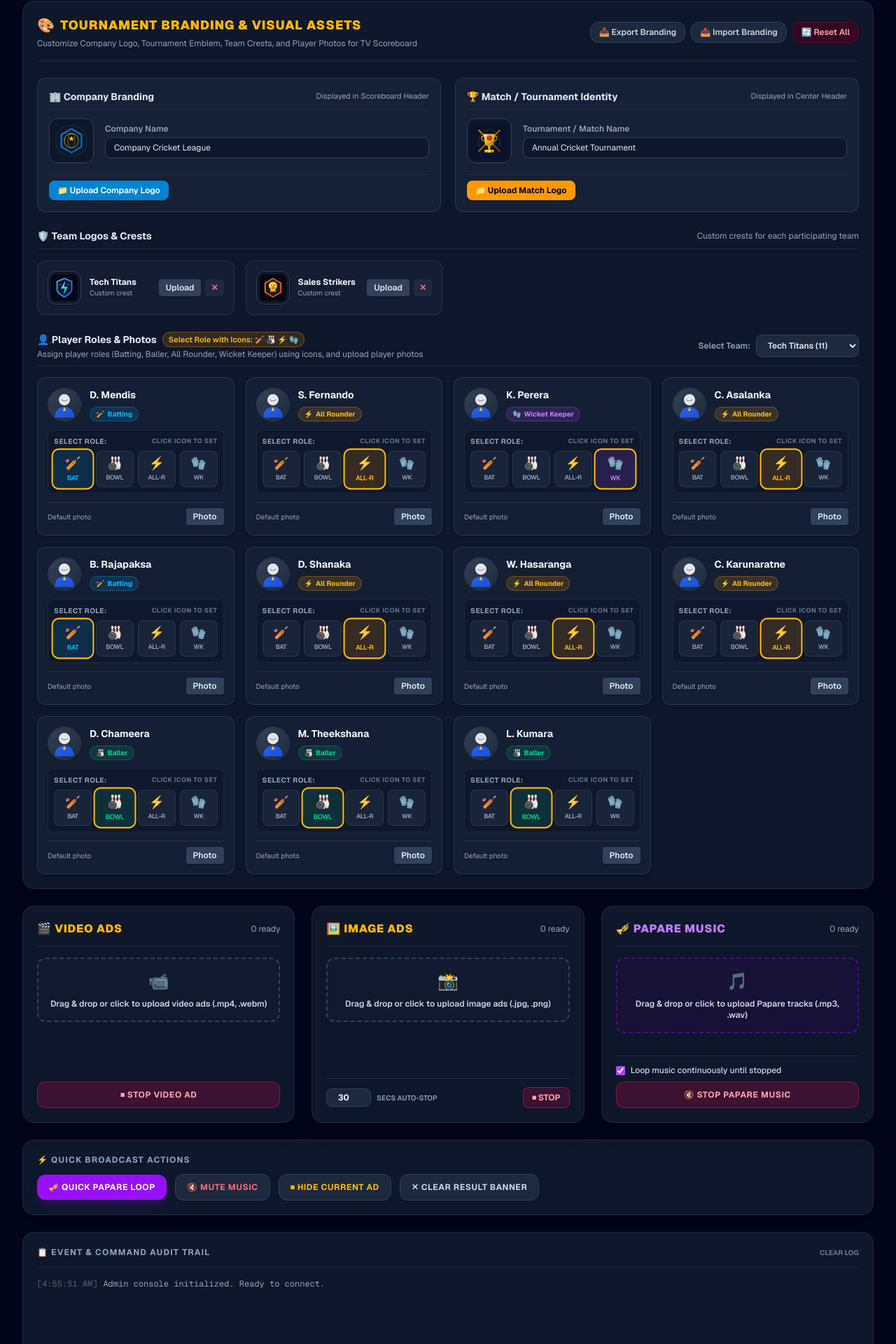
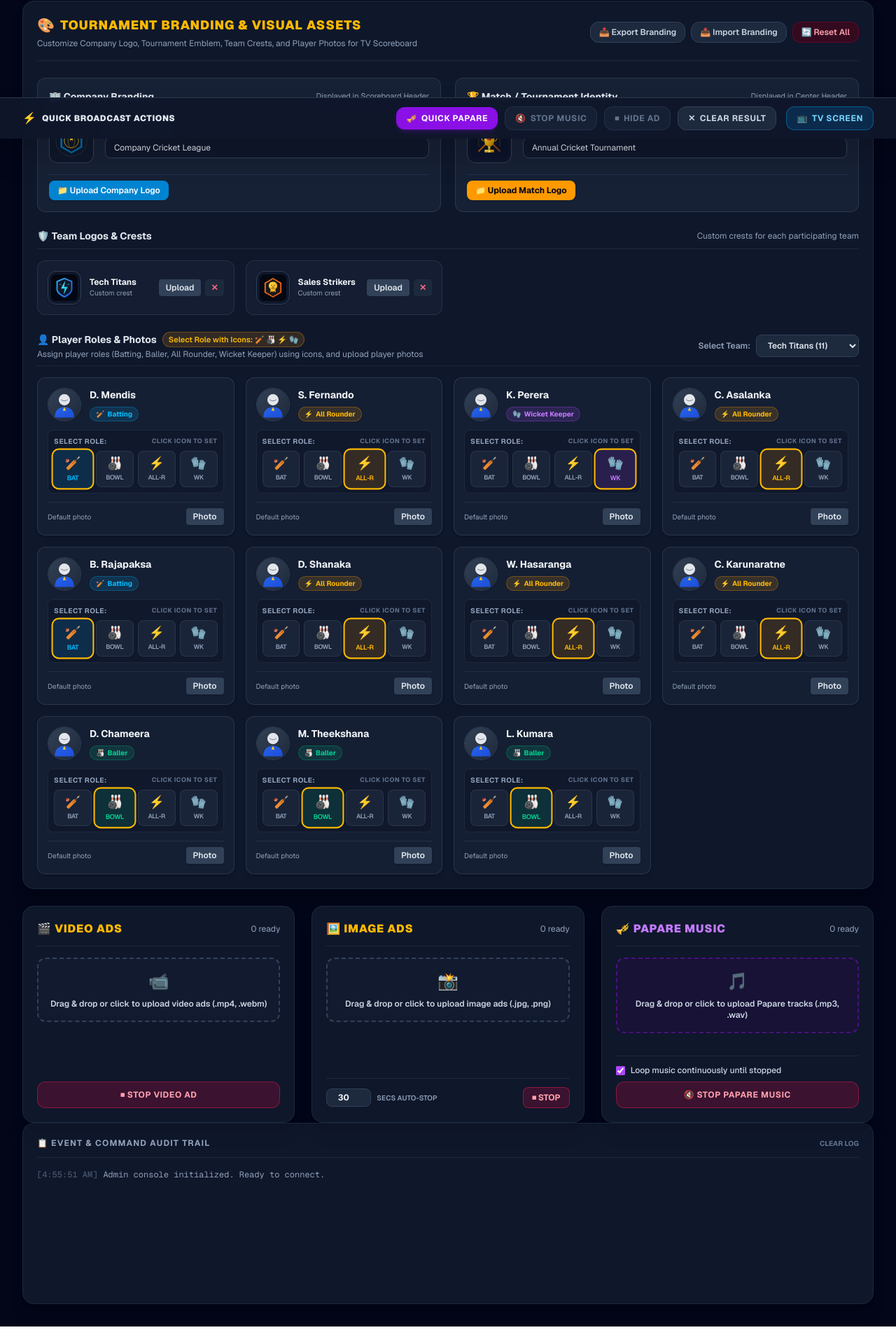
Before and after one commit to sahan-dileep/cricket-scoreboard, a Next.js app in the folder web-scoreboard/: page /admin in a window 1280 px wide. Shown: the part 602-2522 px from the top of the page at 70% size. After the commit the page ends 2497 px from the top, so only its background shows below. Built offline with nearby package versions, Linux system fonts and the light colour scheme.

Commit message:
Dock Quick Broadcast Actions bar permanently at the bottom of the app

```diff
--- a/web-scoreboard/src/app/admin/page.tsx
+++ b/web-scoreboard/src/app/admin/page.tsx
@@ -625,7 +625,7 @@ export default function AdminPage() {
   };
 
   return (
-    <main className="min-h-screen bg-slate-950 text-slate-100 p-4 md:p-8 font-sans">
+    <main className="min-h-screen bg-slate-950 text-slate-100 p-4 md:p-8 font-sans pb-28">
       {/* Top Header */}
       <div className="flex flex-col md:flex-row items-start md:items-center justify-between pb-6 border-b border-slate-800 gap-4">
         <div>
@@ -1469,47 +1469,6 @@ export default function AdminPage() {
         </div>
       </div>
 
-      {/* Quick Action Bar */}
-      <div className="my-6 p-5 bg-slate-900 border border-slate-800 rounded-2xl shadow-xl">
-        <h2 className="text-xs font-bold uppercase tracking-widest text-slate-400 mb-3">
-          ⚡ Quick Broadcast Actions
-        </h2>
-        <div className="flex flex-wrap items-center gap-3">
-          <button
-            onClick={() =>
-              sendCommand('PLAY_MUSIC', {
-                src: musicFiles[0]?.url || '/assets/music/papare_sample.mp3',
-                loop: loopMusic,
-              })
-            }
-            className="px-4 py-2.5 rounded-xl bg-purple-600 hover:bg-purple-500 text-white font-bold text-xs uppercase tracking-wider transition-colors shadow-lg shadow-purple-600/20 cursor-pointer"
-          >
-            🎺 Quick Papare Loop
-          </button>
-
-          <button
-            onClick={stopMusic}
-            className="px-4 py-2.5 rounded-xl bg-slate-800 hover:bg-slate-700 text-rose-400 font-bold text-xs uppercase tracking-wider transition-colors border border-slate-700 cursor-pointer"
-          >
-            🔇 Mute Music
-          </button>
-
-          <button
-            onClick={stopAd}
-            className="px-4 py-2.5 rounded-xl bg-slate-800 hover:bg-slate-700 text-amber-400 font-bold text-xs uppercase tracking-wider transition-colors border border-slate-700 cursor-pointer"
-          >
-            ⏹ Hide Current Ad
-          </button>
-
-          <button
-            onClick={() => sendCommand('CLEAR_RESULT')}
-            className="px-4 py-2.5 rounded-xl bg-slate-800 hover:bg-slate-700 text-slate-300 font-bold text-xs uppercase tracking-wider transition-colors border border-slate-700 cursor-pointer"
-          >
-            ✕ Clear Result Banner
-          </button>
-        </div>
-      </div>
-
       {/* Event Audit Log */}
       <div className="bg-slate-900 border border-slate-800 rounded-2xl p-5 shadow-xl">
         <div className="flex items-center justify-between pb-3 border-b border-slate-800 mb-3">
@@ -1542,6 +1501,97 @@ export default function AdminPage() {
               <span>{log.msg}</span>
             </div>
           ))}
+        </div>
+      </div>
+
+      {/* Docked Sticky Bottom Quick Broadcast Actions Bar */}
+      <div className="fixed bottom-0 left-0 right-0 z-40 bg-slate-900/95 backdrop-blur-md border-t border-slate-700/80 shadow-2xl px-4 md:px-8 py-3 transition-all">
+        <div className="max-w-7xl mx-auto flex flex-col sm:flex-row items-center justify-between gap-3">
+          {/* Left: Title + Status Pill */}
+          <div className="flex items-center gap-3">
+            <div className="flex items-center gap-2">
+              <span className="text-amber-400 text-base animate-pulse">⚡</span>
+              <span className="text-xs font-black uppercase tracking-wider text-slate-200">
+                Quick Broadcast Actions
+              </span>
+            </div>
+
+            {isMusicPlaying && (
+              <span className="px-2.5 py-0.5 rounded-full bg-purple-500/20 text-purple-300 border border-purple-500/40 text-[11px] font-bold flex items-center gap-1.5 animate-pulse">
+                <span>🎺</span>
+                <span>Papare Active</span>
+              </span>
+            )}
+
+            {activeMediaName && (
+              <span className="px-2.5 py-0.5 rounded-full bg-amber-500/20 text-amber-300 border border-amber-500/40 text-[11px] font-bold flex items-center gap-1.5">
+                <span>🎬</span>
+                <span className="truncate max-w-[120px]">{activeMediaName}</span>
+              </span>
+            )}
+          </div>
+
+          {/* Right: Quick Action Buttons */}
+          <div className="flex items-center flex-wrap gap-2.5">
+            <button
+              onClick={() =>
+                sendCommand('PLAY_MUSIC', {
+                  src: musicFiles[0]?.url || '/assets/music/papare_sample.mp3',
+                  loop: loopMusic,
+                })
+              }
+              className={`px-3.5 py-2 rounded-xl font-bold text-xs uppercase tracking-wider transition-all shadow-md flex items-center gap-1.5 cursor-pointer ${
+                isMusicPlaying
+                  ? 'bg-purple-600 text-white ring-2 ring-purple-400 shadow-purple-600/40 animate-pulse'
+                  : 'bg-purple-600/90 hover:bg-purple-500 text-white shadow-purple-600/20'
+              }`}
+            >
+              <span>🎺</span>
+              <span>Quick Papare</span>
+            </button>
+
+            <button
+              onClick={stopMusic}
+              disabled={!isMusicPlaying}
+              className={`px-3.5 py-2 rounded-xl text-xs font-bold uppercase tracking-wider transition-colors border flex items-center gap-1.5 cursor-pointer ${
+                isMusicPlaying
+                  ? 'bg-rose-950/70 hover:bg-rose-900 text-rose-300 border-rose-800'
+                  : 'bg-slate-800/60 text-slate-500 border-slate-700/50 cursor-not-allowed'
+              }`}
+            >
+              <span>🔇</span>
+              <span>Stop Music</span>
+            </button>
+
+            <button
+              onClick={stopAd}
+              disabled={!activeMediaName}
+              className={`px-3.5 py-2 rounded-xl text-xs font-bold uppercase tracking-wider transition-colors border flex items-center gap-1.5 cursor-pointer ${
+                activeMediaName
+                  ? 'bg-amber-950/70 hover:bg-amber-900 text-amber-300 border-amber-800'
+                  : 'bg-slate-800/60 text-slate-500 border-slate-700/50 cursor-not-allowed'
+              }`}
+            >
+              <span>⏹</span>
+              <span>Hide Ad</span>
+            </button>
+
+            <button
+              onClick={() => sendCommand('CLEAR_RESULT')}
+              className="px-3.5 py-2 rounded-xl bg-slate-800 hover:bg-slate-700 text-slate-300 font-bold text-xs uppercase tracking-wider transition-colors border border-slate-700 cursor-pointer flex items-center gap-1.5"
+            >
+              <span>✕</span>
+              <span>Clear Result</span>
+            </button>
+
+            <Link
+              href="/"
+              className="px-3.5 py-2 rounded-xl bg-sky-600/20 hover:bg-sky-600/30 text-sky-300 border border-sky-500/40 text-xs font-bold uppercase tracking-wider transition-colors flex items-center gap-1.5 ml-1"
+            >
+              <span>📺</span>
+              <span className="hidden md:inline">TV Screen</span>
+            </Link>
+          </div>
         </div>
       </div>
 
--- a/web-scoreboard/src/app/page.tsx
+++ b/web-scoreboard/src/app/page.tsx
@@ -395,6 +395,60 @@ export default function ScoreboardPage() {
       {/* Bottom Papare Music Animated Waveform Bar */}
       <MusicBar isPlaying={musicPlaying} audioSrc={musicSrc} loop={true} />
 
+      {/* Docked Quick Broadcast Actions Bar at the bottom of the scoreboard */}
+      <div
+        className={`fixed left-1/2 -translate-x-1/2 z-40 bg-slate-900/90 border border-slate-700/80 backdrop-blur-md rounded-full shadow-2xl px-4 py-2 flex items-center gap-3 transition-all duration-300 ${
+          musicPlaying ? 'bottom-16' : 'bottom-3'
+        }`}
+      >
+        <div className="flex items-center gap-1.5 text-xs font-black uppercase text-amber-400 border-r border-slate-700 pr-3">
+          <span className="animate-pulse">⚡</span>
+          <span className="hidden sm:inline">Broadcast Actions</span>
+        </div>
+
+        <button
+          onClick={() => setMusicPlaying((prev) => !prev)}
+          className={`px-3 py-1.5 rounded-full text-xs font-bold uppercase transition-all flex items-center gap-1.5 cursor-pointer shadow-sm ${
+            musicPlaying
+              ? 'bg-purple-600 text-white ring-2 ring-purple-400 shadow-purple-600/40 animate-pulse'
+              : 'bg-purple-600/20 text-purple-300 border border-purple-500/40 hover:bg-purple-600/30'
+          }`}
+          title={musicPlaying ? 'Stop Papare Music' : 'Play Papare Brass Band Music'}
+        >
+          <span>🎺</span>
+          <span>{musicPlaying ? 'Stop Papare' : 'Play Papare'}</span>
+        </button>
+
+        {adActive && (
+          <button
+            onClick={() => setAdActive(false)}
+            className="px-3 py-1.5 rounded-full bg-amber-600/20 text-amber-300 border border-amber-500/40 hover:bg-amber-600/30 text-xs font-bold uppercase transition-all flex items-center gap-1.5 cursor-pointer shadow-sm"
+            title="Hide currently playing ad"
+          >
+            <span>⏹</span>
+            <span>Hide Ad</span>
+          </button>
+        )}
+
+        <button
+          onClick={() => setViewMode(viewMode === 'crease' ? 'broadcast_scorecard' : 'crease')}
+          className="px-3 py-1.5 rounded-full bg-emerald-500/20 text-emerald-300 border border-emerald-400/40 hover:bg-emerald-500/30 text-xs font-bold uppercase transition-all flex items-center gap-1.5 cursor-pointer shadow-sm"
+          title="Toggle Real Cricket 20 Scorecard (Shortcut: S)"
+        >
+          <span>🎮</span>
+          <span>{viewMode === 'crease' ? 'RC20 Scorecard' : 'Crease View'}</span>
+        </button>
+
+        <Link
+          href="/admin"
+          className="px-3 py-1.5 rounded-full bg-slate-800 hover:bg-slate-700 text-slate-300 border border-slate-700 text-xs font-bold uppercase transition-all flex items-center gap-1.5"
+          title="Open Admin Console"
+        >
+          <span>🎛️</span>
+          <span className="hidden md:inline">Admin</span>
+        </Link>
+      </div>
+
       {/* Connection Setup Modal */}
       <ConnectionModal
         isOpen={isModalOpen}
```
